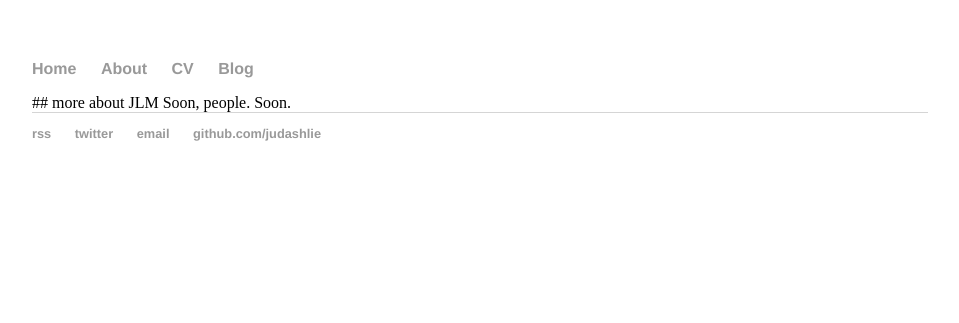
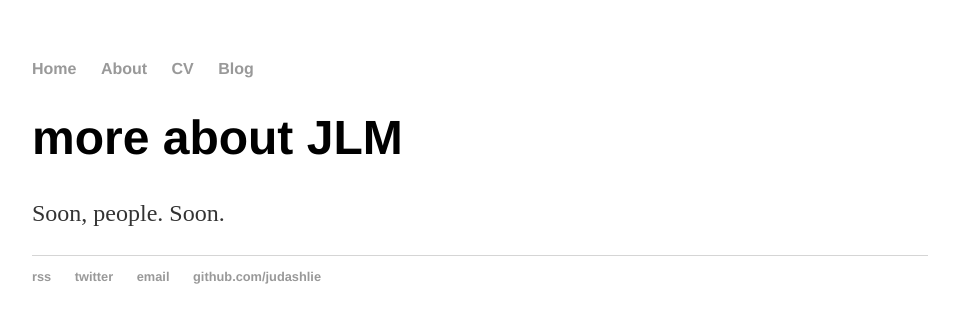
Before and after one commit to judashlie/judashlie.github.io, a Jekyll site: the page built from about/index.html, in a window 1280 px wide. Shown: the top 323 px of the page, without its empty margins (160-1119 px from the left). Built offline with Jekyll 4.4.1, drawn with Linux system fonts in a browser that asks for light colours.

Commit message:
Update index.html

```diff
--- a/about/index.html
+++ b/about/index.html
@@ -2,7 +2,7 @@
 layout: default
 title: JLM, lifelong learning nerd
 ---
-
-## more about JLM
-
-Soon, people. Soon.
+<div class="blurb">
+	<h1>more about JLM</h1>
+	<p>Soon, people. Soon.</p>
+</div><!-- /.blurb -->
```
